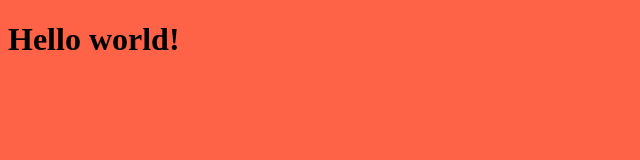
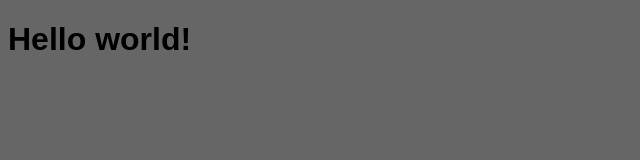
Before and after one commit to idd-yz/idd-yz.github.io, a plain HTML site: page index.html in a window 1280 px wide. Shown: the whole page, without its empty margins (0-640 px from the left). Drawn offline with Linux system fonts and the light colour scheme.

Commit message:
adjusted styling

```diff
--- a/css/index.css
+++ b/css/index.css
@@ -1,3 +1,8 @@
 body {
-  background-color: tomato;
+  background-color: #666;
+  font-weight: 900;
+  font-style: normal;
+  font-size: 1rem;
+  font-family: Arial, Helvetica, sans-serif;
+
 }
```
